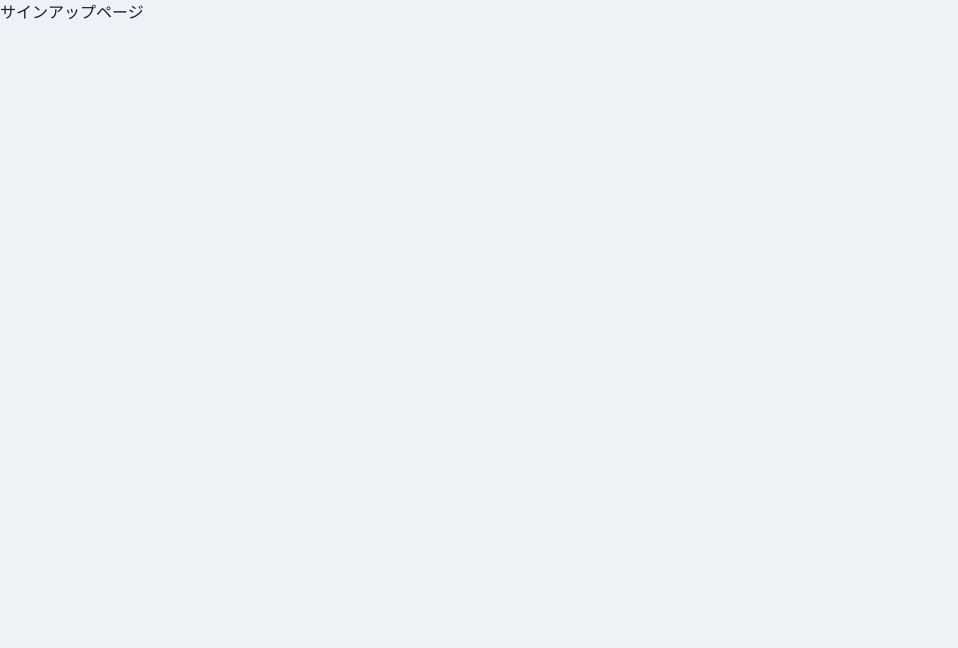
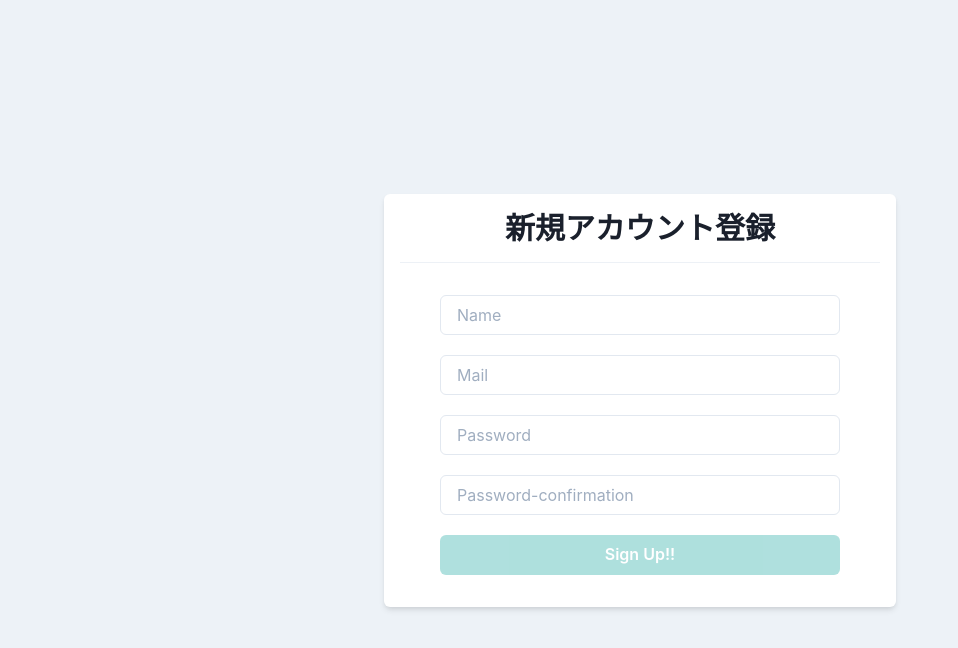
Before and after one commit to yatto17/react-rails-app_frontend-app, a React (Create React App) app in the folder react-app/: page /sign_up in a window 1280 px wide. Shown: the top 648 px of the page, without its empty margins (0-958 px from the left). Built offline with nearby package versions, Linux system fonts and the light colour scheme.

Commit message:
サインアップページ作成

```diff
--- a/react-app/src/components/pages/SignUp.tsx
+++ b/react-app/src/components/pages/SignUp.tsx
@@ -1,5 +1,46 @@
-import { FC, memo } from "react";
+import { ChangeEvent, FC, memo, useState } from "react";
+import { Input } from "@chakra-ui/input";
+import { Box, Divider, Flex, Heading, Link, Stack } from "@chakra-ui/layout";
+
+import { PrimaryButton } from "components/atoms/button/PrimaryButton";
+import { useAuth } from "hooks/useAuth";
 
 export const SignUp: FC = memo(() => {
-  return <h1>サインアップページ</h1>
+  const { signUp, loading } = useAuth();
+
+  const [userName, setUserName] = useState<string>("");
+  const [userMail, setUserMail] = useState<string>("");
+  const [userPassword, setUserPassword] = useState("");
+  const [userPasswordConfirmation, setUserPasswordConfirmation] = useState("");
+
+  const onChangeUserName = (e: ChangeEvent<HTMLInputElement>) => setUserName(e.target.value);
+  const onChangeUserMail = (e: ChangeEvent<HTMLInputElement>) => setUserMail(e.target.value);
+  const onChangeUserPassword = (e: ChangeEvent<HTMLInputElement>) => setUserPassword(e.target.value);
+  const onChangeUserPasswordConfirmation = (e: ChangeEvent<HTMLInputElement>) => setUserPasswordConfirmation(e.target.value);
+
+  const onClickSignUp = () => signUp(userName, userMail, userPassword, userPasswordConfirmation);
+
+  return (
+    <Flex align="center" justify="center" height="100vh">
+      <Box bg="white" w={{ base: "sm", md: "lg" }} p={4} borderRadius="md" shadow="md">
+        <Heading as="h1" size="lg" textAlign="center">
+          新規アカウント登録
+        </Heading>
+        <Divider my={4} />
+        <Stack spacing={5} py={4} px={10}>
+          <Input placeholder="Name" value={userName} onChange={onChangeUserName} />
+          <Input placeholder="Mail" value={userMail} onChange={onChangeUserMail} />
+          <Input placeholder="Password" value={userPassword} onChange={onChangeUserPassword} />
+          <Input placeholder="Password-confirmation" value={userPasswordConfirmation} onChange={onChangeUserPasswordConfirmation} />
+          <PrimaryButton
+            onClick={onClickSignUp}
+            loading={loading}
+            disabled={userName === "" || userMail === "" || userPassword === "" || userPasswordConfirmation === ""}
+          >
+            Sign Up!!
+          </PrimaryButton>
+        </Stack>
+      </Box>
+    </Flex>
+  );
 });
```
